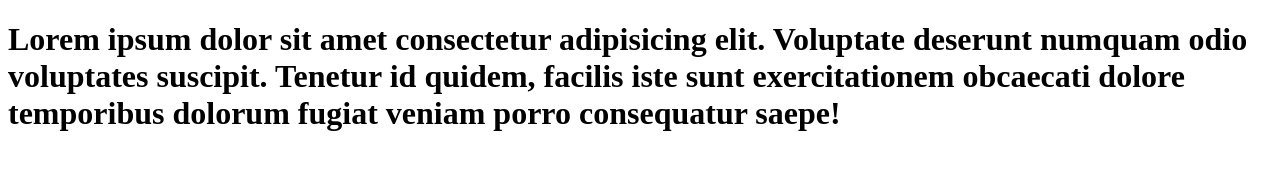
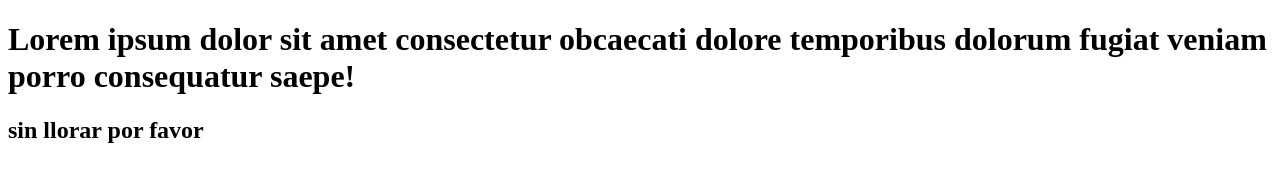
Before and after one commit to Gilberto0909/Almacen-ADSI-, a plain HTML site: page index.html in a window 1280 px wide. Drawn offline with Linux system fonts and the light colour scheme.

Commit message:
Update index.html

```diff
--- a/index.html
+++ b/index.html
@@ -7,6 +7,7 @@
     <title>Document</title>
 </head>
 <body>
-    <h1>Lorem ipsum dolor sit amet consectetur adipisicing elit. Voluptate deserunt numquam odio voluptates suscipit. Tenetur id quidem, facilis iste sunt exercitationem obcaecati dolore temporibus dolorum fugiat veniam porro consequatur saepe!</h1>
+    <h1>Lorem ipsum dolor sit amet consectetur  obcaecati dolore temporibus dolorum fugiat veniam porro consequatur saepe!</h1>
+    <h2>sin llorar por favor<h2>
 </body>
 </html>
```
